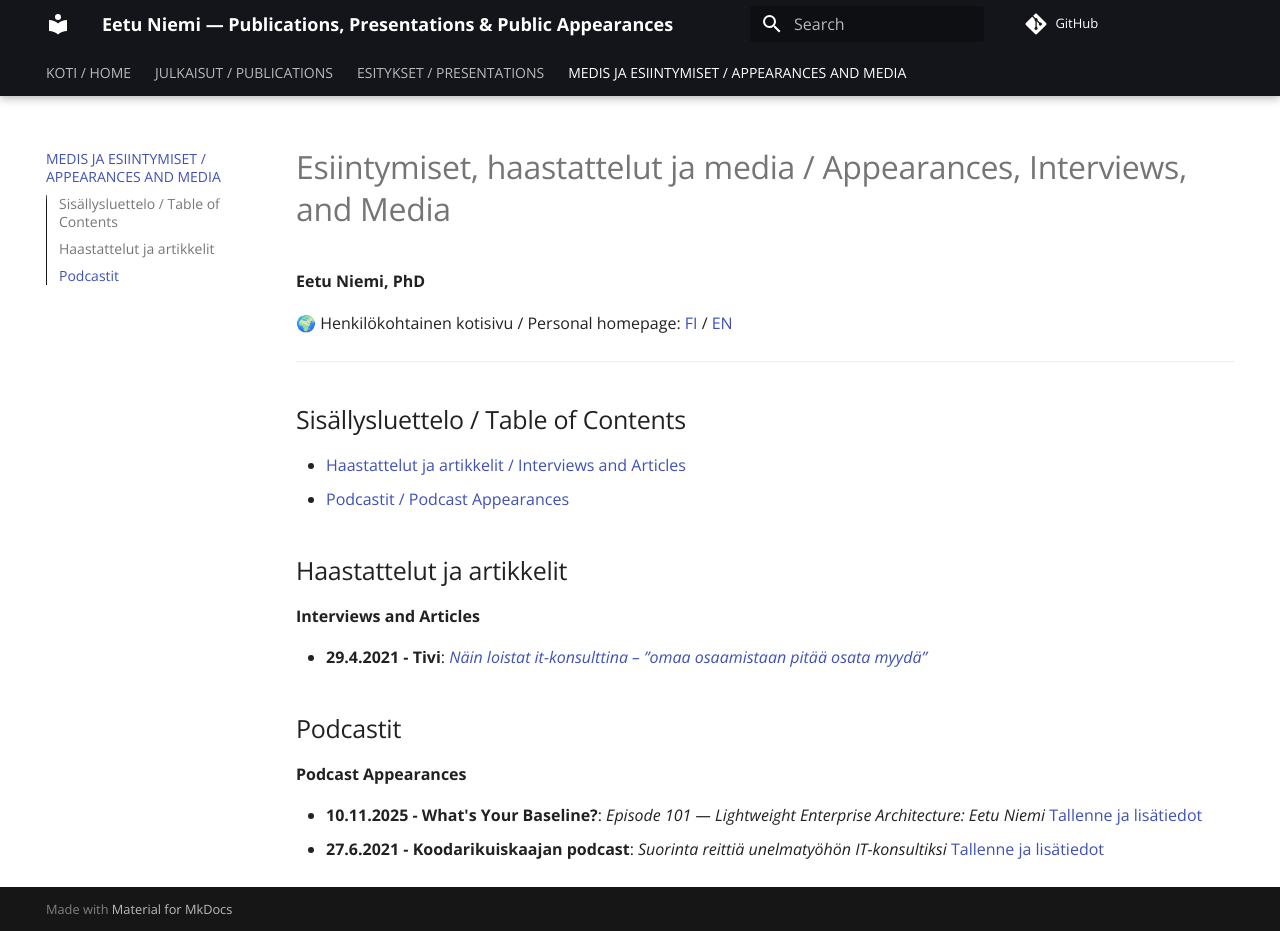
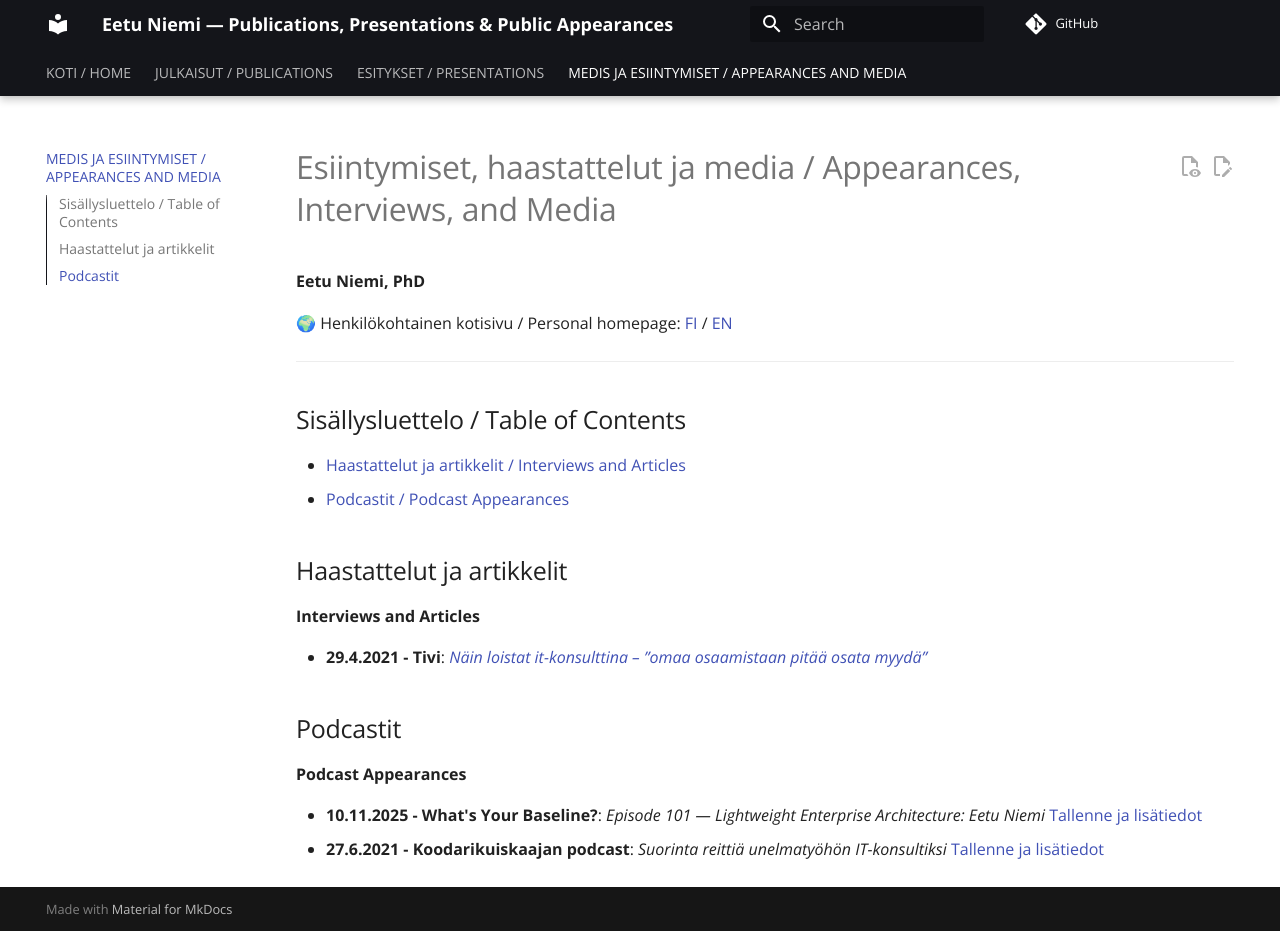
Before and after one commit to eetuniemiphd/eetuniemi, an MkDocs documentation site: the page built from docs/appearances-media-eetu-niemi.md, in a window 1280 px wide and 931 px high. Built offline with MkDocs 1.6.1 and Material for MkDocs 9.7.7, drawn with Linux system fonts in a browser that asks for light colours; comment, search, counter and statistics services are not loaded.

Commit message:
Update mkdocs.yml

```diff
--- a/mkdocs.yml
+++ b/mkdocs.yml
@@ -8,11 +8,11 @@
   logo:
   palette:
     primary: black
-    accent: indigo
+    accent: deep orange
   font:
     text: Open Sans
+    code: JetBrains Mono
   features:
-    - navigation.instant
     - navigation.tabs
     - navigation.tabs.sticky
     - navigation.top
@@ -20,6 +20,8 @@
     - toc.integrate
     - search.highlight
     - content.code.copy
+    - content.action.edit
+    - content.action.view
 
 nav:
   - KOTI / HOME: index.md
```
